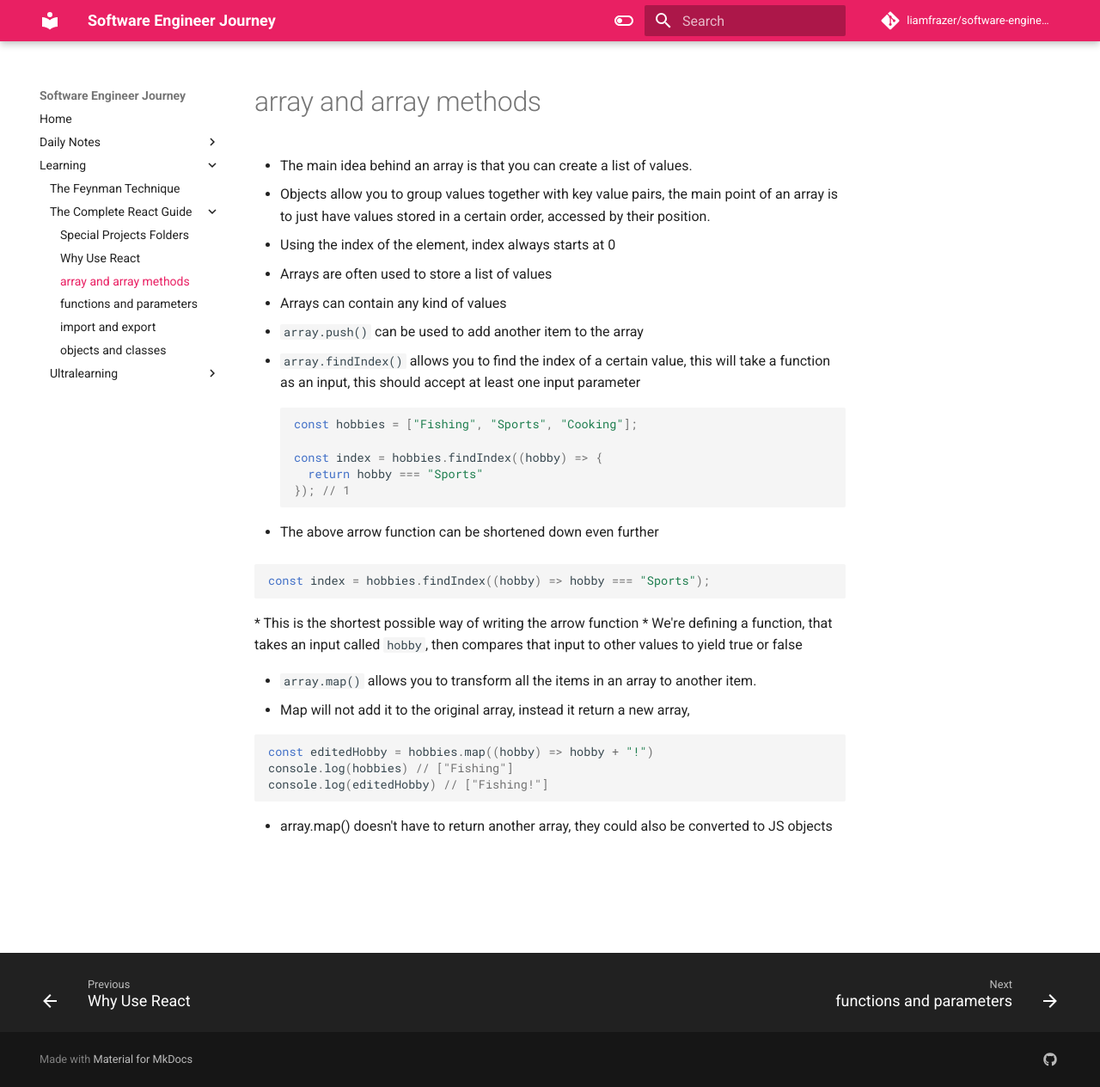
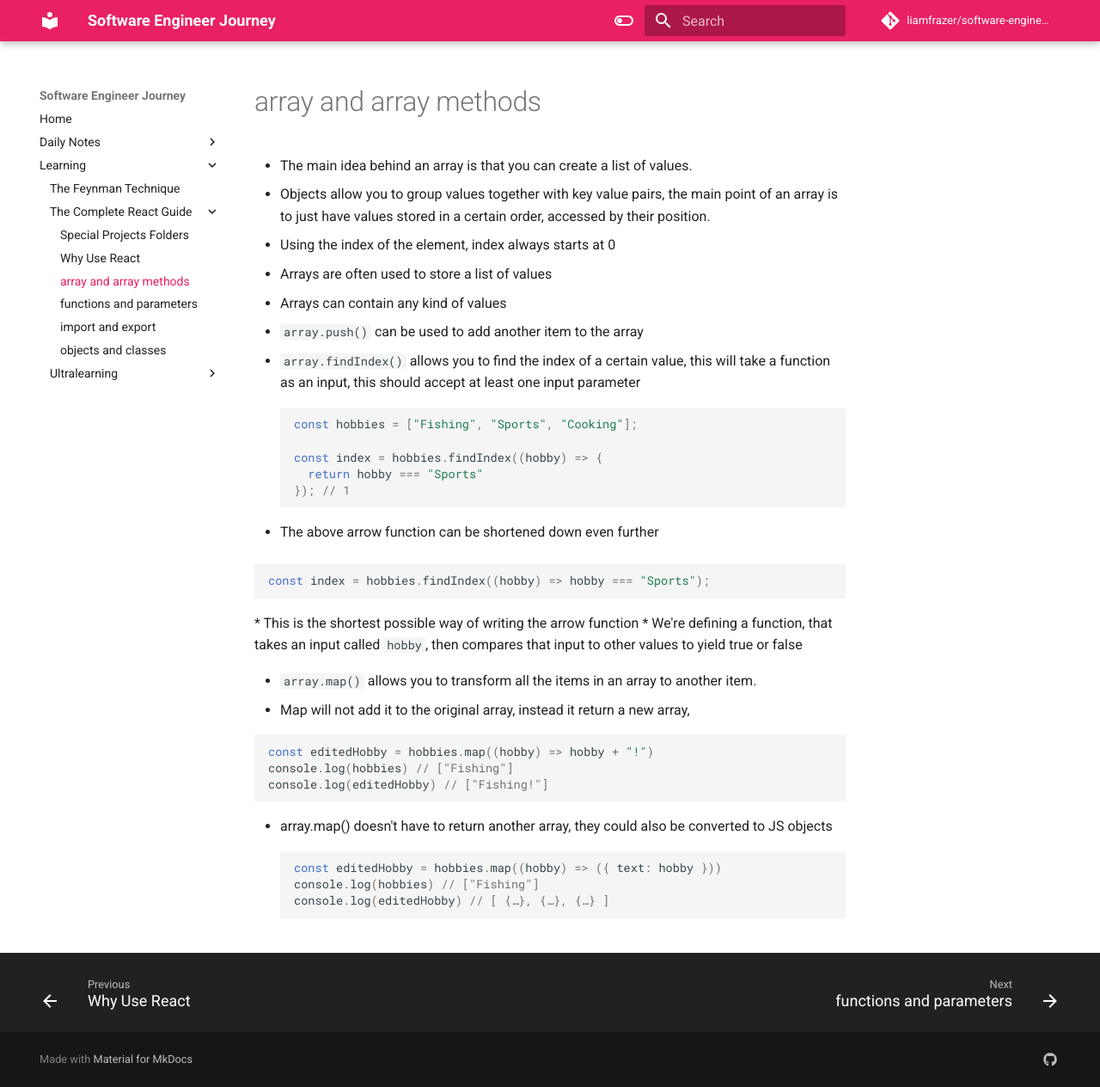
Before and after one commit to liamfrazer/software-engineer-journey, an MkDocs documentation site: the page built from docs/Learning/The Complete React Guide/array and array methods.md, in a window 1280 px wide and 1264 px high. Shown: the whole window at 86% size. Built offline with MkDocs 1.6.1 and Material for MkDocs 9.7.7, drawn with Linux system fonts in a browser that asks for light colours; comment, search, counter and statistics services are not loaded.

Commit message:
vault backup: 2023-12-10 12:33:00

````diff
--- a/docs/Learning/The Complete React Guide/array and array methods.md
+++ b/docs/Learning/The Complete React Guide/array and array methods.md
@@ -41,3 +41,8 @@ console.log(editedHobby) // ["Fishing!"]
 ```
 
 * array.map() doesn't have to return another array, they could also be converted to JS objects
+```js
+const editedHobby = hobbies.map((hobby) => ({ text: hobby }))
+console.log(hobbies) // ["Fishing"]
+console.log(editedHobby) // [ {…}, {…}, {…} ]
+```
````
